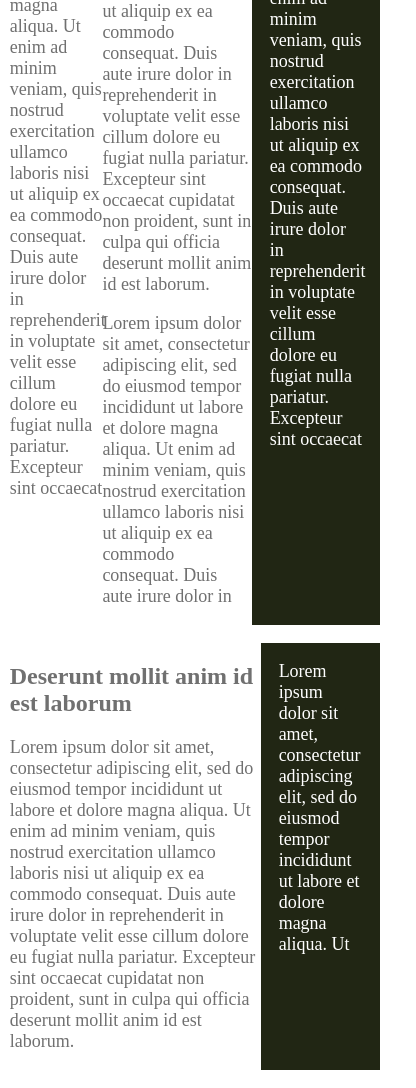
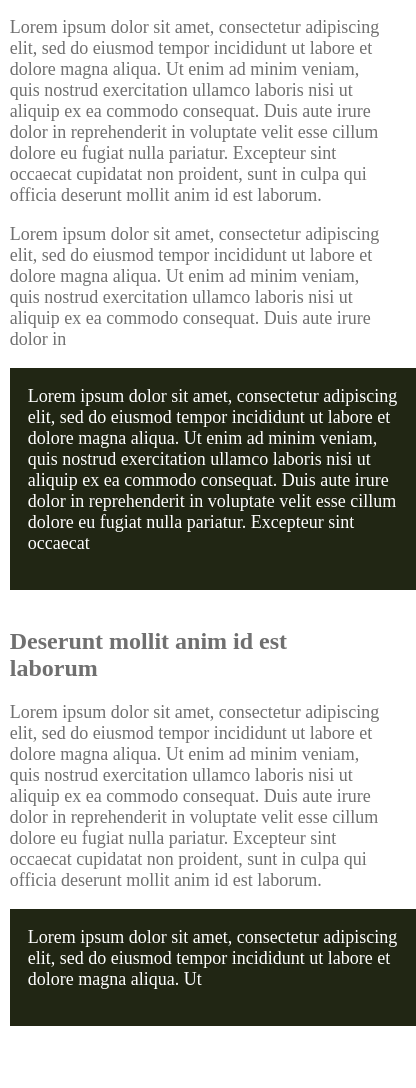
Before and after one commit to Mateusc59/ProgressWithScrimba, a plain HTML site: page Flexbox/index.html in a window 390 px wide. Shown: the part 589-1677 px from the top of the page, 416 px wide, since content can reach past the window. After the commit the page ends 1633 px from the top, so only its background shows below. Drawn offline with Linux system fonts and the light colour scheme; files that its build step writes are made by us from their sources; files whose address does not match are found by name.

Commit message:
Improve Flexbox

```diff
--- a/Flexbox/index.css
+++ b/Flexbox/index.css
@@ -39,19 +39,20 @@ img {
 
 .columns {
     display: flex;
+    justify-content: space-between;
     margin: 1em 0;
 }
 
 .col-1 {
-    width: 25%;
+    width: 20%;
 }
 
 .col-2 {
-    width: 50%;
+    width: 45%;
 }
 
 .col-3 {
-    width: 75%;
+    width: 70%;
 }
 
 .col-bg {
@@ -59,3 +60,15 @@ img {
     color: #fff;
     padding: 1em;
 }
+
+@media (max-width: 600px) {
+    .columns {
+        flex-direction: column;
+    }
+
+    .col-1,
+    .col-2,
+    .col-3 {
+        width: 100%;
+    }
+}
```
